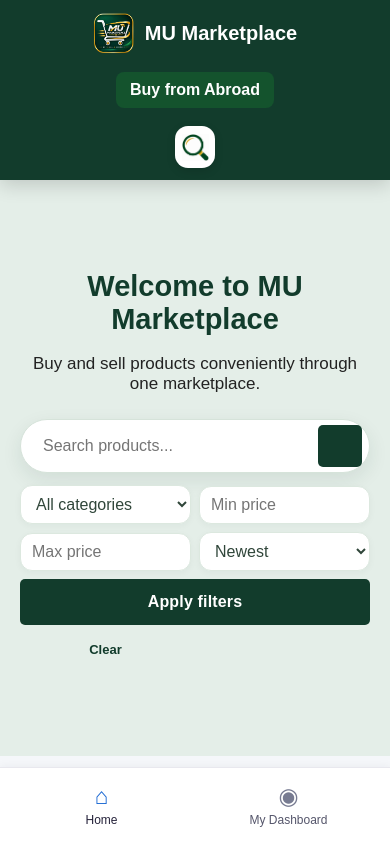
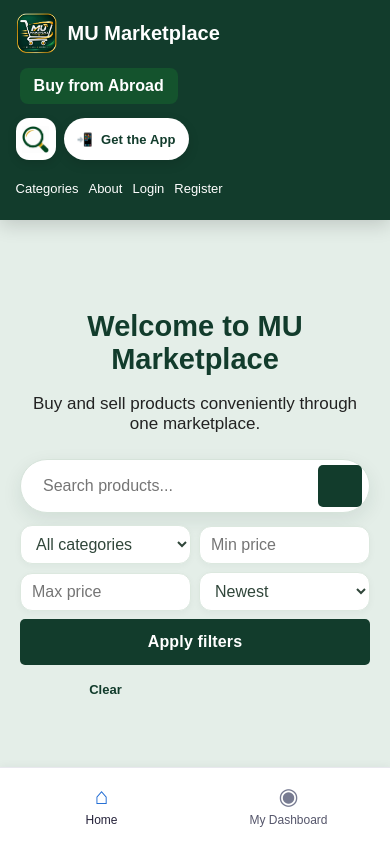
Before and after one commit to Emmanuelmafo/mu_marketplace, a Flask app: page / in a window 390 px wide. Shown: the top 843 px of the page. Run offline with Flask 3, Linux system fonts and the light colour scheme; data that the repository does not hold is empty; some libraries are stand-ins or nearby versions.

Commit message:
Keep homepage header order consistent on mobile

```diff
--- a/static/css/responsive.css
+++ b/static/css/responsive.css
@@ -47,3 +47,45 @@ table { max-width:100%; }
   .grid, .product-grid, .products-grid, .category-grid, .dashboard-grid, .stats-grid, .cards-grid { grid-template-columns:minmax(0,1fr)!important; }
   .mu-bottom-nav a { font-size:11px!important; }
 }
+
+/* Homepage header: preserve desktop item order on phones.
+   Items may wrap to new rows, but none of the desktop actions are hidden. */
+@media (max-width: 650px) {
+  .marketplace-sticky-header {
+    flex-direction: row !important;
+    align-items: center !important;
+    justify-content: flex-start !important;
+    flex-wrap: wrap !important;
+  }
+  .marketplace-sticky-header > .brand-lockup {
+    order: 1;
+    flex: 0 1 auto;
+  }
+  .marketplace-sticky-header > .buy-from-abroad-button {
+    order: 2;
+    flex: 0 0 auto;
+    margin: 4px !important;
+  }
+  .marketplace-sticky-header > .home-header-actions {
+    order: 3;
+    width: 100% !important;
+    flex: 0 0 100% !important;
+    justify-content: flex-start !important;
+    flex-wrap: wrap !important;
+  }
+  .marketplace-sticky-header .get-app-button {
+    display: inline-flex !important;
+  }
+  .marketplace-sticky-header nav {
+    display: flex !important;
+    flex-wrap: wrap !important;
+    align-items: center !important;
+    gap: 10px !important;
+  }
+  .marketplace-sticky-header nav a {
+    display: inline-flex;
+    align-items: center;
+    min-height: 40px;
+    white-space: nowrap;
+  }
+}
```
